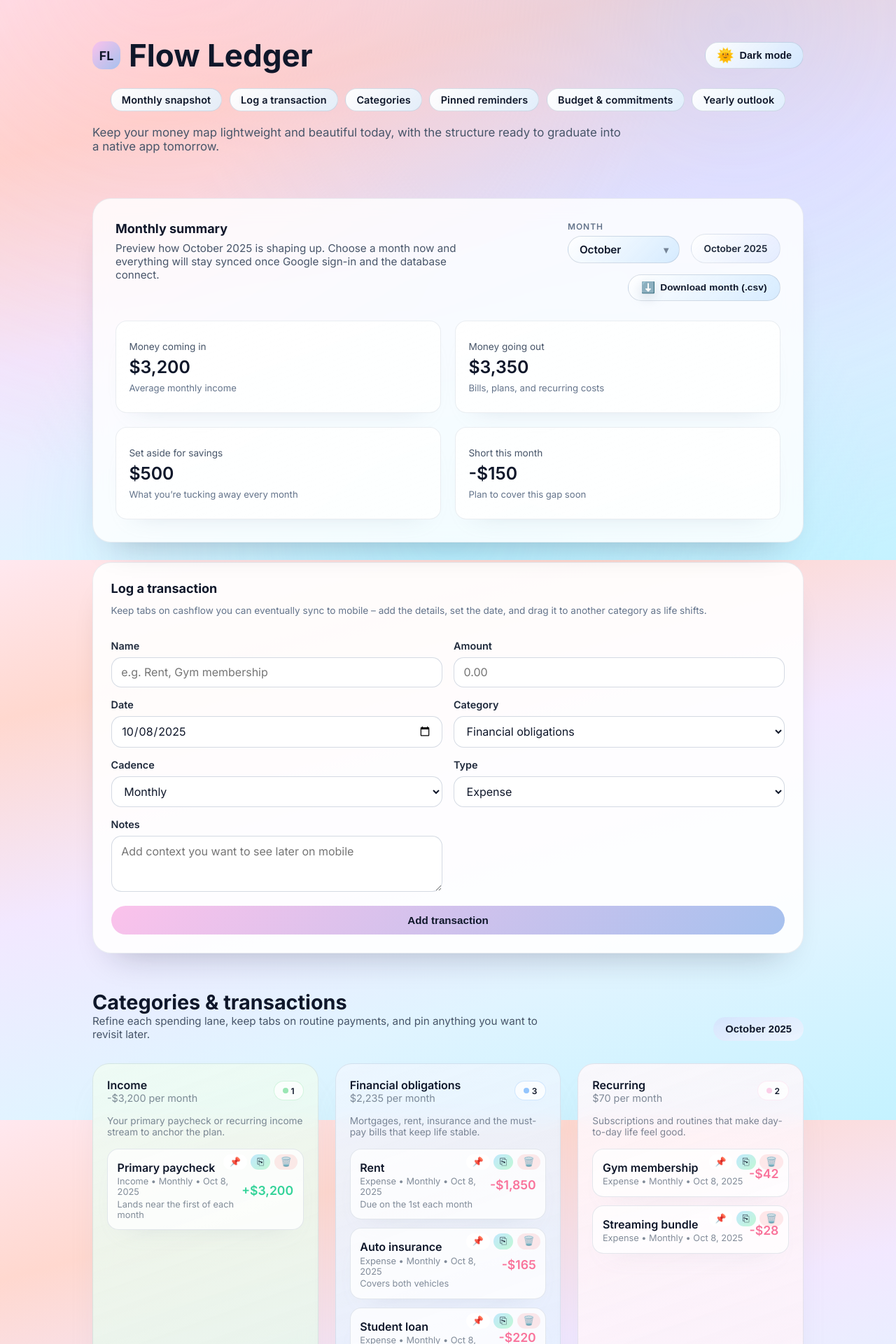
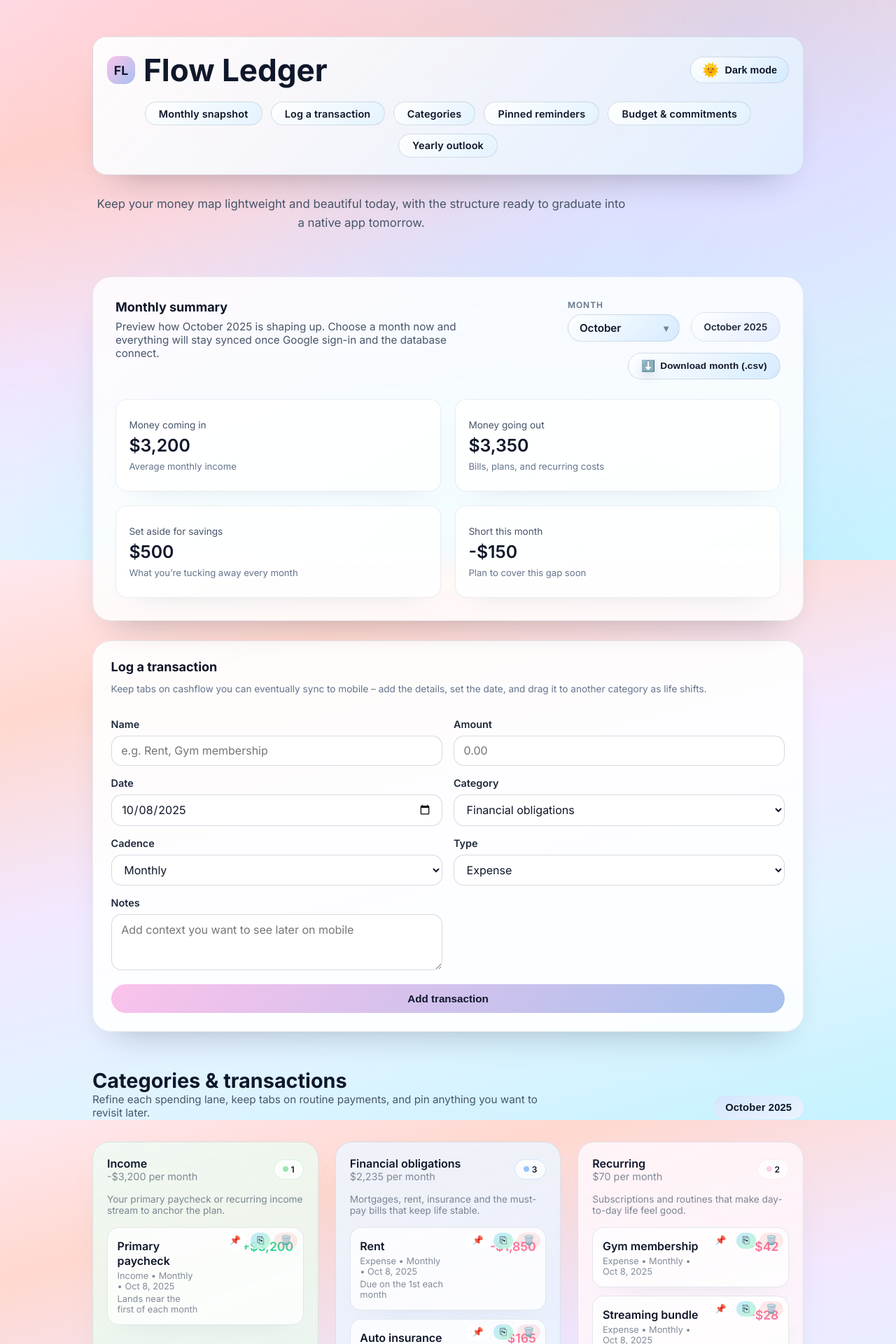
Before and after one commit to Razorblade3456/finance-tracker, a React (Vite) app: page / in a window 1280 px wide. Shown: the top 1920 px of the page at 70% size. Built offline with nearby package versions, Linux system fonts and the light colour scheme.

Commit message:
Polish sticky navigation and transaction cards

```diff
--- a/src/App.tsx
+++ b/src/App.tsx
@@ -1204,9 +1204,30 @@ export default function App() {
     setCategoryMonthMenuOpen(false);
   }, [selectedMonth, selectedYear]);
 
+  const [isHeaderStuck, setIsHeaderStuck] = useState(false);
+
+  useEffect(() => {
+    if (typeof window === 'undefined') {
+      return;
+    }
+
+    const handleScroll = () => {
+      setIsHeaderStuck(window.scrollY > 32);
+    };
+
+    handleScroll();
+
+    window.addEventListener('scroll', handleScroll, { passive: true });
+
+    return () => {
+      window.removeEventListener('scroll', handleScroll);
+    };
+  }, []);
+
   return (
     <div className="app-shell">
       <header className="header">
+        <div className={`header-bar ${isHeaderStuck ? 'header-bar--stuck' : ''}`}>
           <div className="header-top">
             <div className="header-title">
               <span className="logo-badge">FL</span>
@@ -1242,7 +1263,8 @@ export default function App() {
               ))}
             </ul>
           </nav>
-        <p>
+        </div>
+        <p className="header-tagline">
           Keep your money map lightweight and beautiful today, with the structure ready to graduate
           into a native app tomorrow.
         </p>
--- a/src/styles.css
+++ b/src/styles.css
@@ -83,8 +83,47 @@ a {
 .header {
   display: flex;
   flex-direction: column;
-  gap: 1rem;
+  gap: clamp(1.25rem, 3vw, 1.75rem);
   margin-bottom: clamp(0.5rem, 2vw, 1.5rem);
+}
+
+.header-bar {
+  position: sticky;
+  top: calc(env(safe-area-inset-top, 0px) + 0.85rem);
+  z-index: 20;
+  display: flex;
+  flex-direction: column;
+  gap: 0.9rem;
+  padding: clamp(0.85rem, 2.5vw, 1.25rem);
+  border-radius: calc(var(--card-radius) * 0.75);
+  border: 1px solid rgba(148, 163, 184, 0.3);
+  background: linear-gradient(135deg, rgba(255, 255, 255, 0.92), rgba(226, 241, 255, 0.82));
+  box-shadow: 0 28px 52px -34px rgba(15, 23, 42, 0.38);
+  backdrop-filter: blur(22px);
+  overflow: hidden;
+  transition: box-shadow var(--transition-snappy), border var(--transition-snappy),
+    background var(--transition-snappy), transform var(--transition-snappy);
+}
+
+.header-bar::after {
+  content: '';
+  position: absolute;
+  inset: 0;
+  border-radius: inherit;
+  pointer-events: none;
+  background: linear-gradient(135deg, rgba(244, 182, 218, 0.22), rgba(165, 243, 252, 0.2));
+  opacity: 0;
+  transition: opacity var(--transition-snappy);
+}
+
+.header-bar--stuck {
+  transform: translateY(-0.25rem);
+  box-shadow: var(--glass-shadow-strong);
+  border-color: rgba(148, 163, 184, 0.45);
+}
+
+.header-bar--stuck::after {
+  opacity: 1;
 }
 
 .header-top {
@@ -95,10 +134,12 @@ a {
   flex-wrap: wrap;
 }
 
+
 .header-nav {
   display: flex;
   justify-content: center;
   padding: 0.25rem 0;
+  overflow: hidden;
 }
 
 .header-nav__list {
@@ -107,7 +148,7 @@ a {
   align-items: center;
   justify-content: center;
   flex-wrap: wrap;
-  gap: 0.65rem;
+  gap: clamp(0.45rem, 2vw, 0.75rem);
   padding: 0;
   margin: 0;
 }
@@ -120,7 +161,7 @@ a {
   display: inline-flex;
   align-items: center;
   justify-content: center;
-  padding: 0.45rem 0.95rem;
+  padding: 0.45rem clamp(0.85rem, 3vw, 1.2rem);
   border-radius: 999px;
   border: 1px solid rgba(148, 163, 184, 0.35);
   background: linear-gradient(135deg, rgba(255, 255, 255, 0.96), rgba(224, 242, 254, 0.85));
@@ -129,7 +170,10 @@ a {
   font-weight: 600;
   letter-spacing: 0.01em;
   color: #0f172a;
-  white-space: nowrap;
+  text-align: center;
+  white-space: normal;
+  line-height: 1.2;
+  min-width: 6.75rem;
   transition: transform var(--transition-snappy), box-shadow var(--transition-snappy),
     border var(--transition-snappy), background var(--transition-snappy);
 }
@@ -144,6 +188,14 @@ a {
 .header-nav__link:focus-visible {
   outline: 2px solid rgba(37, 99, 235, 0.45);
   outline-offset: 2px;
+}
+
+.header-tagline {
+  margin: 0;
+  font-size: 0.95rem;
+  line-height: 1.6;
+  color: rgba(15, 23, 42, 0.72);
+  text-align: center;
 }
 
 .header-title {
@@ -844,9 +896,9 @@ a {
   border-radius: 1rem;
   padding: 1rem 0.85rem 0.85rem;
   display: grid;
-  grid-template-columns: 1fr auto;
-  gap: 0.5rem;
-  align-items: center;
+  grid-template-columns: minmax(0, 1fr) auto;
+  gap: 0.65rem;
+  align-items: flex-start;
   border: 1px solid rgba(148, 163, 184, 0.25);
   cursor: grab;
   transition: transform var(--transition-snappy), border var(--transition-snappy),
@@ -1000,22 +1052,29 @@ a {
 .transaction-info {
   display: flex;
   flex-direction: column;
-  gap: 0.15rem;
+  gap: 0.2rem;
+  min-width: 0;
+  padding-right: clamp(2.5rem, 8vw, 3.2rem);
 }
 
 .transaction-label {
   font-weight: 600;
+  line-height: 1.3;
+  word-break: break-word;
 }
 
 .transaction-meta {
   font-size: 0.8rem;
   color: rgba(71, 85, 105, 0.68);
+  word-break: break-word;
 }
 
 .transaction-amount {
   font-weight: 600;
   font-size: 1.1rem;
   justify-self: end;
+  align-self: flex-start;
+  white-space: nowrap;
 }
 
 .transaction-amount.expense {
@@ -1527,6 +1586,21 @@ body.theme-dark .logo-badge {
   color: #f8fafc;
 }
 
+body.theme-dark .header-bar {
+  background: linear-gradient(135deg, rgba(15, 23, 42, 0.9), rgba(30, 41, 59, 0.82));
+  border-color: rgba(71, 85, 105, 0.55);
+  box-shadow: 0 26px 52px -34px rgba(2, 6, 23, 0.78);
+}
+
+body.theme-dark .header-bar::after {
+  background: linear-gradient(135deg, rgba(56, 189, 248, 0.22), rgba(139, 92, 246, 0.18));
+}
+
+body.theme-dark .header-bar--stuck {
+  border-color: rgba(148, 163, 184, 0.65);
+  box-shadow: 0 34px 70px -34px rgba(2, 6, 23, 0.9);
+}
+
 body.theme-dark .header-nav__link {
   border-color: rgba(71, 85, 105, 0.55);
   background: linear-gradient(135deg, rgba(30, 41, 59, 0.92), rgba(15, 23, 42, 0.85));
@@ -1540,6 +1614,10 @@ body.theme-dark .header-nav__link:focus-visible {
   background: linear-gradient(135deg, rgba(56, 189, 248, 0.35), rgba(192, 132, 252, 0.28));
   color: #f8fafc;
   box-shadow: 0 26px 52px -28px rgba(2, 6, 23, 0.92);
+}
+
+body.theme-dark .header-tagline {
+  color: rgba(226, 232, 240, 0.72);
 }
 
 body.theme-dark .theme-toggle {
@@ -1950,8 +2028,13 @@ body.theme-dark .category-sidebar__close:focus-visible {
     padding: 0.9rem 0.75rem 0.75rem;
   }
 
+  .transaction-info {
+    padding-right: clamp(2.2rem, 12vw, 2.8rem);
+  }
+
   .transaction-amount {
     justify-self: start;
+    align-self: flex-start;
   }
 
   .transaction-actions {
@@ -2166,6 +2249,15 @@ body.theme-dark .category-sidebar__close:focus-visible {
   }
 }
 
+.summary-card,
+.form-card,
+.categories-section,
+.pinned-section,
+.insights-section,
+.yearly-section {
+  scroll-margin-top: calc(env(safe-area-inset-top, 0px) + 6.5rem);
+}
+
 @media (max-width: 768px) {
   .category-sidebar-overlay {
     justify-content: center;
```
Lines whose indentation alone changed are shown as unchanged.
